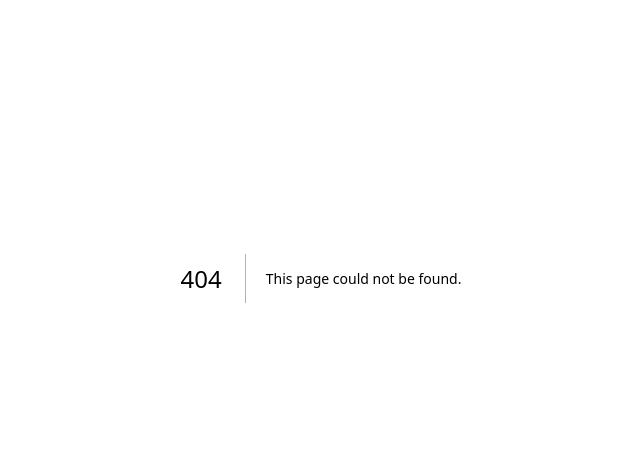
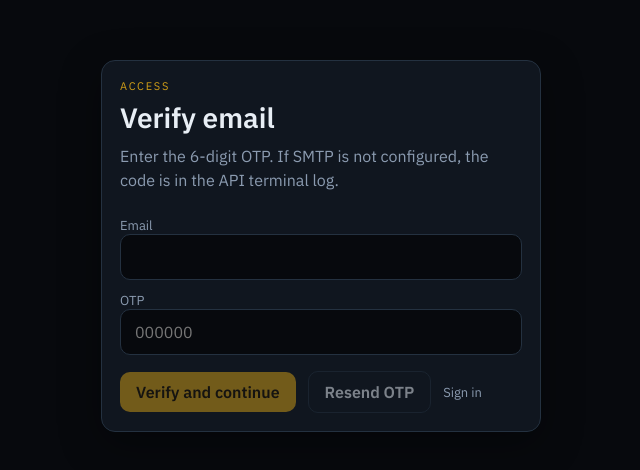
Before and after one commit to abhishek591508/Anti-Narcos-Graph-Intel, a Next.js app in the folder frontend/: page /verify in a window 1280 px wide. Before the commit this address had no page. Shown: the part 154-624 px from the top of the page, without its empty margins (319-959 px from the left). Built offline with nearby package versions, Linux system fonts and the light colour scheme.

Commit message:
Add OTP verification page

```diff
--- /dev/null
+++ b/frontend/app/verify/page.tsx
@@ -0,0 +1,99 @@
+"use client";
+
+import { FormEvent, Suspense, useEffect, useState } from "react";
+import Link from "next/link";
+import { useRouter, useSearchParams } from "next/navigation";
+import { formatApiError, useAuth } from "@/lib/auth";
+
+function VerifyForm() {
+  const { verifyOtp, resendOtp } = useAuth();
+  const router = useRouter();
+  const params = useSearchParams();
+  const [email, setEmail] = useState("");
+  const [otp, setOtp] = useState("");
+  const [error, setError] = useState("");
+  const [note, setNote] = useState("");
+  const [busy, setBusy] = useState(false);
+
+  useEffect(() => {
+    setEmail(params.get("email") || sessionStorage.getItem("narcograph.pendingEmail") || "");
+  }, [params]);
+
+  async function onSubmit(event: FormEvent) {
+    event.preventDefault();
+    setBusy(true);
+    setError("");
+    try {
+      await verifyOtp(email.trim(), otp.trim());
+      sessionStorage.removeItem("narcograph.pendingEmail");
+      router.replace("/");
+    } catch (err) {
+      setError(formatApiError(err));
+    } finally {
+      setBusy(false);
+    }
+  }
+
+  async function onResend() {
+    setBusy(true);
+    setError("");
+    setNote("");
+    try {
+      await resendOtp(email.trim());
+      setNote("A new code was sent.");
+    } catch (err) {
+      setError(formatApiError(err));
+    } finally {
+      setBusy(false);
+    }
+  }
+
+  return (
+    <form className="panel auth-card" onSubmit={onSubmit}>
+      <p className="kicker">Access</p>
+      <h2>Verify email</h2>
+      <p className="lede">Enter the 6-digit OTP. If SMTP is not configured, the code is in the API terminal log.</p>
+      <label className="muted">Email</label>
+      <input type="email" required value={email} onChange={(e) => setEmail(e.target.value)} />
+      <label className="muted" style={{ marginTop: 12, display: "block" }}>
+        OTP
+      </label>
+      <input
+        required
+        inputMode="numeric"
+        pattern="[0-9]{6}"
+        maxLength={6}
+        value={otp}
+        onChange={(e) => setOtp(e.target.value.replace(/\D/g, "").slice(0, 6))}
+        placeholder="000000"
+      />
+      {note && <p className="muted">{note}</p>}
+      {error && <p className="err">{error}</p>}
+      <div className="row" style={{ marginTop: 16 }}>
+        <button type="submit" disabled={busy || otp.length !== 6}>
+          {busy ? "Verifying…" : "Verify and continue"}
+        </button>
+        <button type="button" className="secondary" disabled={busy || !email} onClick={() => void onResend()}>
+          Resend OTP
+        </button>
+        <Link href="/login" className="muted">
+          Sign in
+        </Link>
+      </div>
+    </form>
+  );
+}
+
+export default function VerifyPage() {
+  return (
+    <Suspense
+      fallback={
+        <div className="panel auth-card">
+          <div className="spinner" />
+        </div>
+      }
+    >
+      <VerifyForm />
+    </Suspense>
+  );
+}
```
